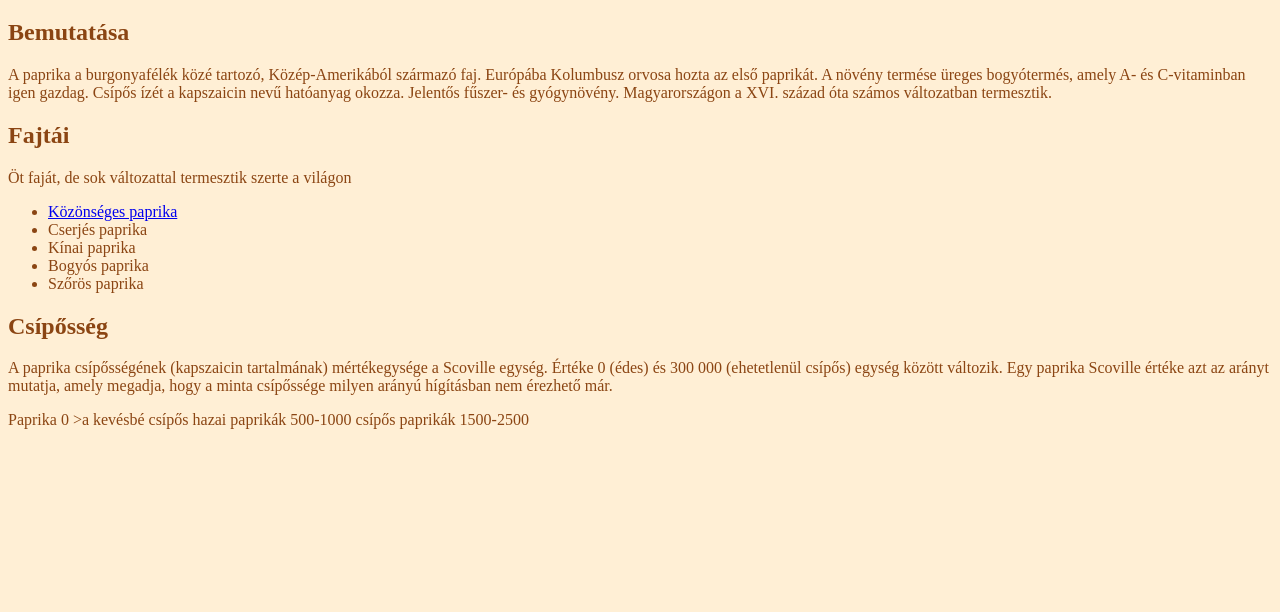
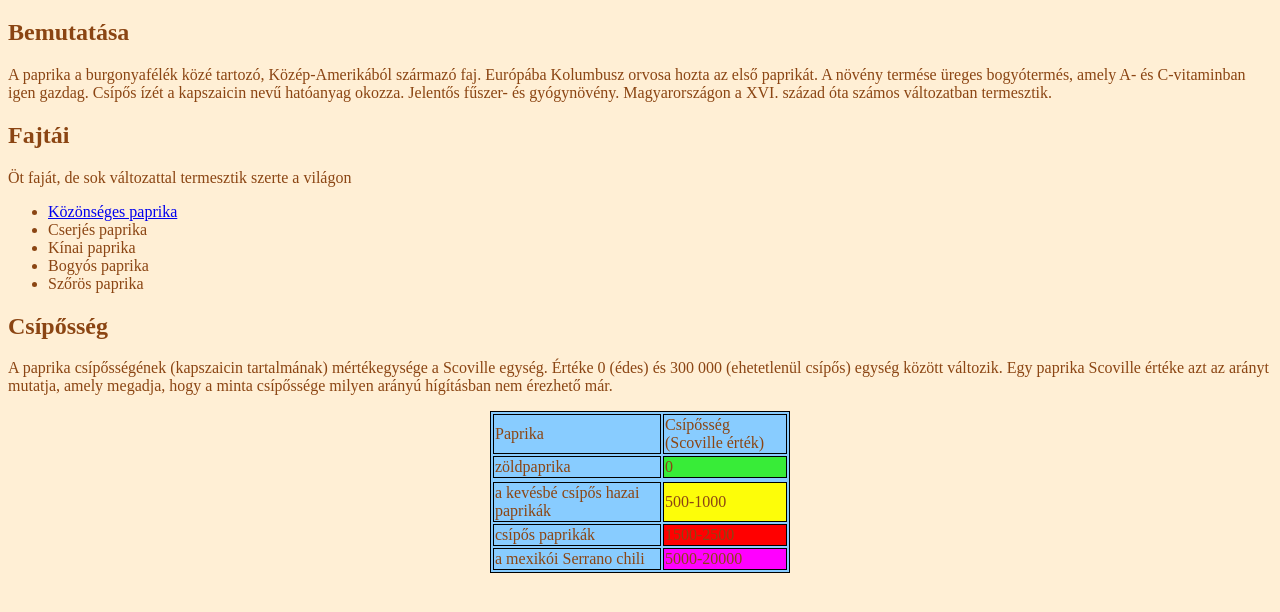
Before and after one commit to mdominik22/html2022, a plain HTML site: page erettsegi/paprika/index.html in a window 1280 px wide. Shown: the part 84-696 px from the top of the page. Drawn offline with Linux system fonts and the light colour scheme.

Commit message:
Befejezett

```diff
--- a/erettsegi/paprika/index.html
+++ b/erettsegi/paprika/index.html
@@ -5,6 +5,13 @@
     <meta http-equiv="X-UA-Compatible" content="IE=edge">
     <meta name="viewport" content="width=device-width, initial-scale=1.0">
     <title>Paprika</title>
+
+    <style>
+        table,td
+        {
+            border: 1px solid black;
+        }
+    </style>
 </head>
 <body style="background-color: papayawhip;color:saddlebrown">
     <h1><img src="szines.jpg" style="border:1px solid black; margin: 0 10px;">Ismered a legcsípősebbet?</h1>
@@ -22,14 +29,12 @@
     <h2>Csípősség</h2>
     <p>A paprika csípősségének (kapszaicin tartalmának) mértékegysége a Scoville egység. Értéke 0 (édes) és 300 000 (ehetetlenül csípős) egység között változik. Egy paprika Scoville értéke azt az arányt mutatja, amely megadja, hogy a minta csípőssége milyen arányú hígításban nem érezhető már.</p>
 
-    <table>
-
-    </table>
-        <tr><td>Paprika</td> <td><Csípősség (Scoville érték)</td></tr>
-        <tr><td zöldpaprika</td></td></td> 0</td><tr>
-        <tr><td>>a kevésbé csípős hazai paprikák</td><td> 500-1000</td></tr>
-        <tr><td>csípős paprikák 1500-2500
-        <tr><td><a mexikói Serrano chili 5000-20000
+    <table style="width:300px; margin:auto;background-color: #88CCFF">
+        <tr><td>Paprika</td> <td style="width:120px;">Csípősség (Scoville érték)</td></tr>
+        <tr><td>zöldpaprika</td><td style="background-color : rgb(56, 236, 56);">0</td><tr>
+        <tr><td>a kevésbé csípős hazai paprikák</td><td style="background-color:rgb(253, 253, 9);"> 500-1000</td></tr>
+        <tr><td>csípős paprikák</td><td style="background-color:rgb(255, 0, 0);"> 1500-2500</td></tr>
+        <tr><td>a mexikói Serrano chili</td><td style="background-color:rgb(255, 0, 255);">5000-20000</td></tr>
     </table>
 </body>
 </html>
```
